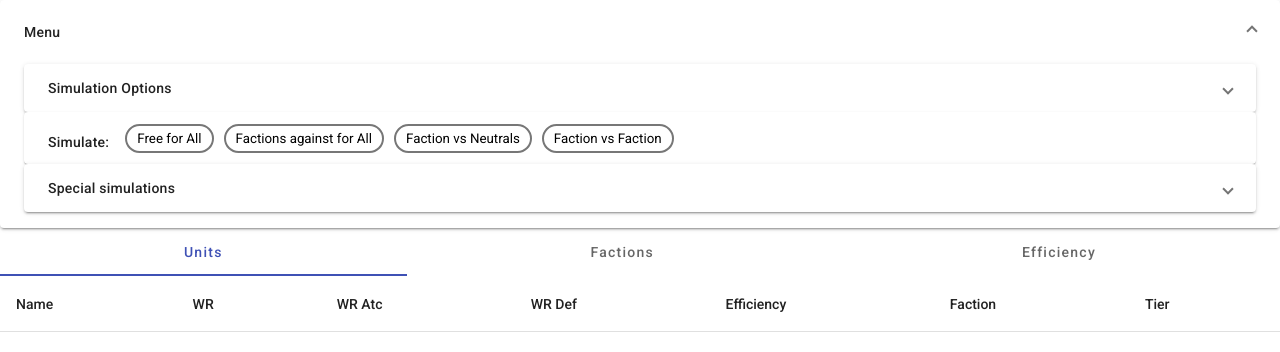
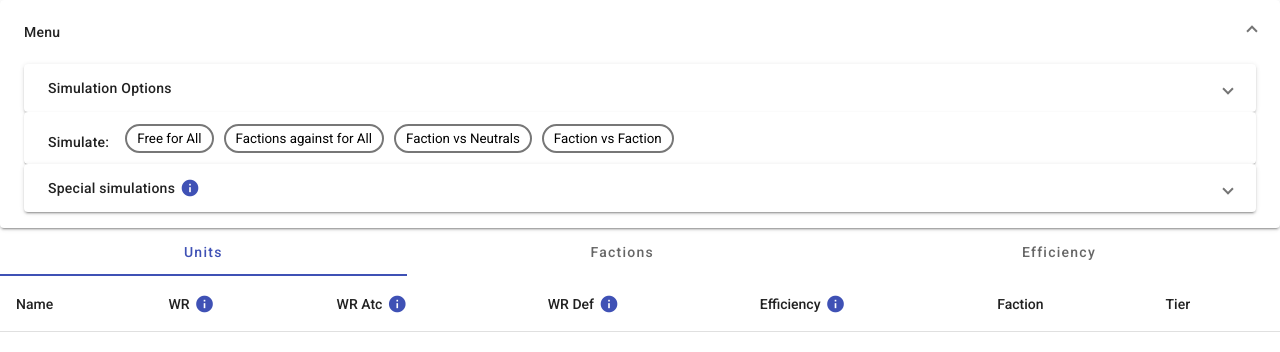
Before and after one commit to zedero/homm3bg-simulator, an Angular app: page / in a window 1280 px wide. Shown: the top 352 px of the page. Built offline with nearby package versions, Linux system fonts and the light colour scheme.

Commit message:
add info

```diff
--- a/src/app/app.component.html
+++ b/src/app/app.component.html
@@ -94,6 +94,8 @@
   <mat-expansion-panel >
     <mat-expansion-panel-header>
       Special simulations
+      <mat-icon aria-hidden="false" aria-label="Example home icon" fontIcon="info" [color]="'primary'"
+                matTooltip="Simulations between specific units or factions"></mat-icon>
     </mat-expansion-panel-header>
     <div class="conditional_simulations">
       <mat-form-field class="example-full-width">
@@ -163,6 +165,10 @@
 
 <mat-tab-group>
   <mat-tab label="Units">
+<!--    <ng-template mat-tab-label>-->
+<!--      Units <mat-icon aria-hidden="false" aria-label="Example home icon" fontIcon="info" [color]="'primary'"-->
+<!--                      matTooltip="Simulations between specific units or factions"></mat-icon>-->
+<!--    </ng-template>-->
     <table mat-table matSort  [dataSource]="sortedData" class="mat-elevation-z8" (matSortChange)="sortChangeUnits($event)">
       <!-- Name Column -->
       <ng-container matColumnDef="name">
@@ -171,23 +177,51 @@
       </ng-container>
 
       <ng-container matColumnDef="asAttacker">
-        <th mat-header-cell mat-sort-header *matHeaderCellDef sortActionDescription="Sort by score">WR Atc </th>
+        <th mat-header-cell mat-sort-header *matHeaderCellDef sortActionDescription="Sort by score">WR Atc
+                <mat-icon aria-hidden="false"
+                          fontIcon="info"
+                          [color]="'primary'"
+                          aria-label="Winrate when being the attacking unit (still takes initiative into consideration)"
+                          matTooltip="Winrate when being the attacking unit (still takes initiative into consideration)">
+                </mat-icon>
+        </th>
         <td mat-cell *matCellDef="let element" class="{{getRowColor(element.faction)}}"> {{element.asAttacker}}% </td>
       </ng-container>
 
       <ng-container matColumnDef="asDefender">
-        <th mat-header-cell mat-sort-header *matHeaderCellDef sortActionDescription="Sort by score">WR Def </th>
+        <th mat-header-cell mat-sort-header *matHeaderCellDef sortActionDescription="Sort by score">WR Def
+          <mat-icon aria-hidden="false"
+                    fontIcon="info"
+                    [color]="'primary'"
+                    aria-label="Winrate when being the defending unit (still takes initiative into consideration)"
+                    matTooltip="Winrate when being the defending unit (still takes initiative into consideration)">
+          </mat-icon>
+        </th>
         <td mat-cell *matCellDef="let element" class="{{getRowColor(element.faction)}}"> {{element.asDefender}}% </td>
       </ng-container>
 
       <ng-container matColumnDef="score">
-        <th mat-header-cell mat-sort-header *matHeaderCellDef sortActionDescription="Sort by score"> WR </th>
+        <th mat-header-cell mat-sort-header *matHeaderCellDef sortActionDescription="Sort by score"> WR
+          <mat-icon aria-hidden="false"
+                    fontIcon="info"
+                    [color]="'primary'"
+                    aria-label="Overall % winrate of all battle itterations in attacking or defending position"
+                    matTooltip="Overall % winrate of all battle itterations in attacking or defending position">
+          </mat-icon>
+        </th>
         <td mat-cell *matCellDef="let element" class="{{getRowColor(element.faction)}}"> {{element.score}}% </td>
       </ng-container>
 
       <!-- Weight Column -->
       <ng-container matColumnDef="resourceEfficiency">
-        <th mat-header-cell mat-sort-header *matHeaderCellDef sortActionDescription="Sort by resourceEfficiency"> Efficiency </th>
+        <th mat-header-cell mat-sort-header *matHeaderCellDef sortActionDescription="Sort by resourceEfficiency"> Efficiency
+          <mat-icon aria-hidden="false"
+                    fontIcon="info"
+                    [color]="'primary'"
+                    aria-label="Units efficiency is calculated by dividing the winrate with the units cost. Valuables in the costs are worth 6 coins each"
+                    matTooltip="Units efficiency is calculated by dividing the winrate with the units cost. Valuables in the costs are worth 6 coins each">
+          </mat-icon>
+        </th>
         <td mat-cell *matCellDef="let element" class="{{getRowColor(element.faction)}}"> {{element.resourceEfficiency}} </td>
       </ng-container>
 
@@ -250,18 +284,39 @@
     </ng-container>
     <!-- Name Column -->
     <ng-container matColumnDef="few">
-      <th mat-header-cell mat-sort-header *matHeaderCellDef sortActionDescription="Sort by few" class="row_color__bronze"> Few efficiency </th>
+      <th mat-header-cell mat-sort-header *matHeaderCellDef sortActionDescription="Sort by few" class="row_color__bronze"> Few efficiency
+        <mat-icon aria-hidden="false"
+                  fontIcon="info"
+                  [color]="'primary'"
+                  aria-label="The efficiency of un-upgraded units with all efficiency values combined"
+                  matTooltip="The efficiency of un-upgraded units with all efficiency values combined">
+        </mat-icon>
+      </th>
       <td mat-cell *matCellDef="let element" class="{{getRowColor(element.faction)}}"> {{element.few}} </td>
     </ng-container>
 
     <ng-container matColumnDef="pack">
-      <th mat-header-cell mat-sort-header *matHeaderCellDef sortActionDescription="Sort by score" class="row_color__silver"> Pack efficiency</th>
+      <th mat-header-cell mat-sort-header *matHeaderCellDef sortActionDescription="Sort by score" class="row_color__silver"> Pack efficiency
+        <mat-icon aria-hidden="false"
+                  fontIcon="info"
+                  [color]="'primary'"
+                  aria-label="The efficiency of upgraded units with all efficiency values combined"
+                  matTooltip="The efficiency of upgraded units with all efficiency values combined">
+        </mat-icon>
+      </th>
       <td mat-cell *matCellDef="let element" class="{{getRowColor(element.faction)}}"> {{element.pack}} </td>
     </ng-container>
 
     <!-- Weight Column -->
     <ng-container matColumnDef="total">
-      <th mat-header-cell mat-sort-header *matHeaderCellDef sortActionDescription="Sort by resourceEfficiency" class="row_color__gold"> Total efficiency</th>
+      <th mat-header-cell mat-sort-header *matHeaderCellDef sortActionDescription="Sort by resourceEfficiency" class="row_color__gold"> Total efficiency
+        <mat-icon aria-hidden="false"
+                  fontIcon="info"
+                  [color]="'primary'"
+                  aria-label="The efficiency of all units combined"
+                  matTooltip="The efficiency of all units combined">
+        </mat-icon>
+      </th>
       <td mat-cell *matCellDef="let element" class="{{getRowColor(element.faction)}}"> {{element.total}} </td>
     </ng-container>
 
--- a/src/app/app.module.ts
+++ b/src/app/app.module.ts
@@ -21,6 +21,7 @@ import {MatCardModule} from "@angular/material/card";
 import {MatSliderModule} from "@angular/material/slider";
 import {MatAutocompleteModule} from "@angular/material/autocomplete";
 import {MatTooltipModule} from "@angular/material/tooltip";
+import {MatIconModule} from "@angular/material/icon";
 
 @NgModule({
   declarations: [
@@ -48,6 +49,7 @@ import {MatTooltipModule} from "@angular/material/tooltip";
         MatAutocompleteModule,
         ReactiveFormsModule,
         MatTooltipModule,
+        MatIconModule,
     ],
   providers: [],
   bootstrap: [AppComponent]
--- a/src/styles.scss
+++ b/src/styles.scss
@@ -10,7 +10,6 @@ mat-option {
 }
 
 $primary: rgb(250,236,175);
-
 
 
 button {
@@ -32,3 +31,26 @@ button {
     background-color: #eee;
   }
 }
+
+.material-icons.material-icons {
+  height: 20px;
+  width: 20px;
+  margin-left: 5px;
+}
+
+.mat-icon {
+  font-size: 20px;
+}
+
+.mdc-tab__text-label {
+  $icon-size: 18px;
+  .material-icons.material-icons {
+    height: $icon-size;
+    width: $icon-size;
+    margin-left: 0;
+  }
+
+  .mat-icon {
+    font-size: $icon-size;
+  }
+}
```
Also changed, not shown: 5 other files (tests, documents, lock files or other folders).
